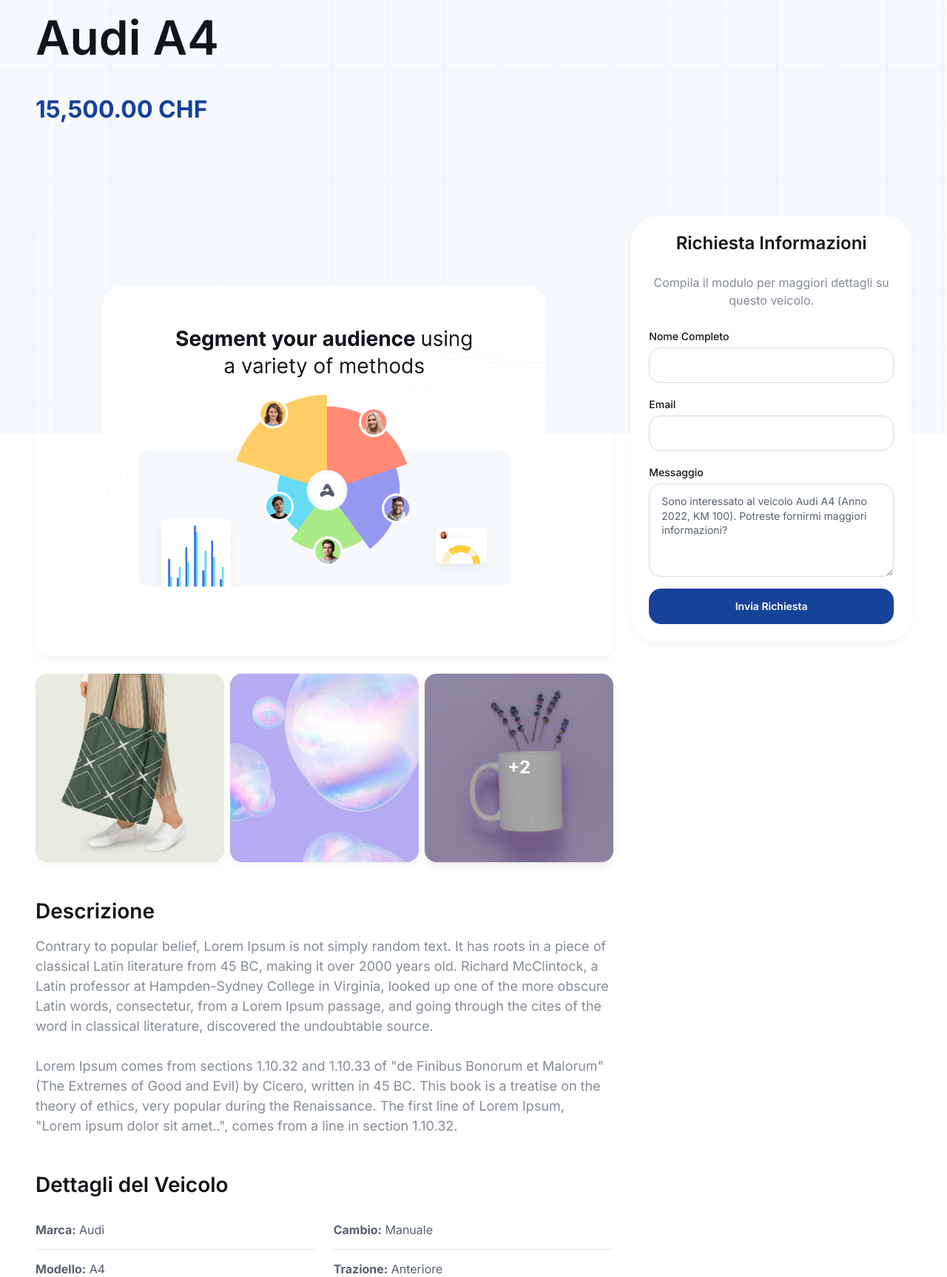
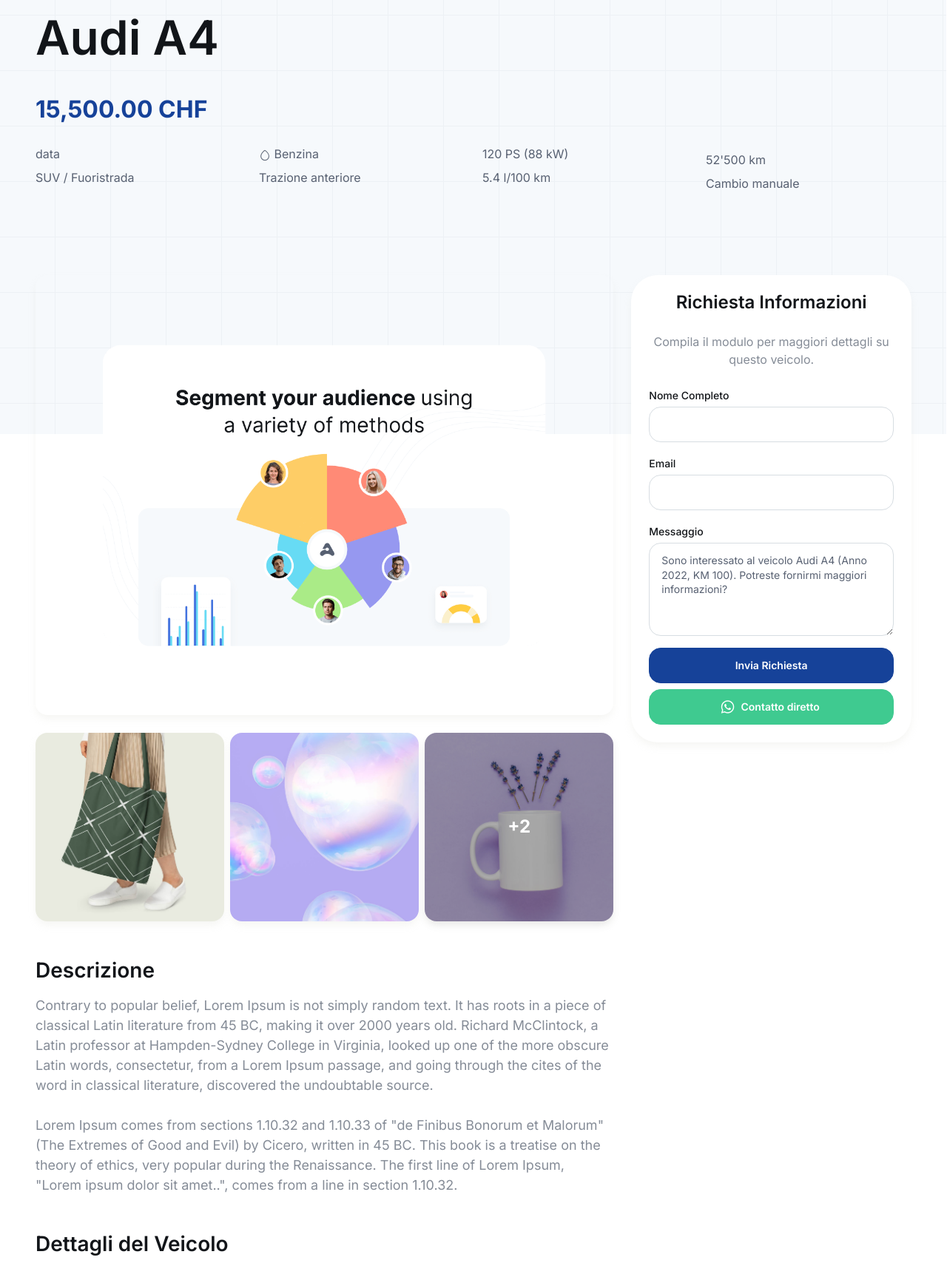
Before and after one commit to ishrid/carrozzeria_sangiorgio, a Django app: a page that uses templates/veicoli_detail.html in a window 1280 px wide. Shown: the part 204-1931 px from the top of the page at 74% size. Run offline with Django 5.2, Linux system fonts and the light colour scheme; data comes from the database, SQL or seed files in the repository; both versions use the stored data as it was after the commit; some libraries are stand-ins or nearby versions.

Commit message:
asdfaskkplloo

```diff
--- a/templates/veicoli_detail.html
+++ b/templates/veicoli_detail.html
@@ -53,6 +53,44 @@
       {% if veicolo.status != 'disponibile' %}
         <span class="badge bg-dark fs-sm">{{ veicolo.get_status_display }}</span>
       {% endif %}
+
+<div class="row">
+    <div class="col-md-3">
+<ul class="list-unstyled mb-3  ">
+
+                            <li class="mb-2">data</li>
+                            <li class="mb-2">SUV / Fuoristrada</li>
+
+                        </ul>
+    </div>
+    <div class="col-md-3">
+        <ul class="list-unstyled mb-3  ">
+
+                            <li class="mb-2"><i class="ai-droplet"></i> Benzina</li>
+
+<li class="mb-2"> Trazione anteriore</li>
+
+
+                        </ul>
+    </div>
+    <div class="col-md-3">
+        <ul class="list-unstyled mb-3  ">
+
+                            <li class="mb-2"> 120 PS (88 kW)</li>
+
+<li class="mb-2"> 5.4 l/100 km</li>
+                        </ul>
+    </div>
+    <div class="col-md-3">
+        <ul class="list-unstyled mb-3  ">
+
+                            <li class="mb-2">
+<li class="mb-2">52'500 km</li>
+                            <li class="mb-2">Cambio manuale</li>
+                        </ul>
+    </div>
+</div>
+
     </div>
 
     <div class="row">
@@ -146,6 +184,38 @@
           {% endfor %}
         </ul>
         {% endif %}
+
+
+{% if veicolo.is_quality %}
+
+        <h2 class="h3 mt-5 mb-3  ">Servizi aggiuntivi del rivenditore</h2>
+        <div class="row mb-5 ">
+          <div class="col-md-6">
+             Quality1
+
+Garanzie per veicoli con prestazioni di alto livello
+
+Copertura di costi di riparazione elevati in caso di sinistro
+
+Autorizzazione velocissima alla riparazione del danno per rientrare in possesso del veicolo in breve tempo
+
+
+          </div>
+           <div class="col-md-6">
+             Nessun anticipo finanziario in caso di sinistro in Svizzera
+
+Copertura in tutta Europa secondo la carta internazionale d’assicurazione
+
+Saperne di più
+          </div>
+        </div>
+
+{% endif%}
+
+
+
+
+
       </div>
 
       {# Colonna destra: Modulo contatto #}
@@ -170,6 +240,7 @@ Sono interessato al veicolo {{ veicolo.marca }} {{ veicolo.modello }} (Anno {{ v
             </div>
             <input type="hidden" name="veicolo_riferimento" value="{{ veicolo.id }}">
             <button type="submit" class="btn btn-primary w-100">Invia Richiesta</button>
+            <button type="submit" class="btn btn-success mt-2 w-100"> <i class="ai-whatsapp fs-xl me-2 ms-n1"></i> Contatto diretto</button>
           </form>
         </div>
       </div>
--- a/vendita/admin.py
+++ b/vendita/admin.py
@@ -15,7 +15,7 @@ class VeicoloInVenditaAdmin(admin.ModelAdmin):
     inlines = [VeicoloImmagineInline] # Abilita l'aggiunta di immagini alla galleria
     fieldsets = (
         (None, {
-            'fields': ('marca', 'modello', 'slug', 'anno', 'chilometraggio', 'prezzo', 'descrizione', 'attivo')
+            'fields': ('marca', 'modello', 'slug', 'anno', 'chilometraggio', 'prezzo', 'descrizione', 'attivo', 'is_quality')
         }),
         ('Specifiche Tecniche', {
             'fields': ('tipo_carburante', 'tipo_cambio', 'trazione', 'potenza_cv', 'cilindrata', 'numero_porte', 'numero_posti')
--- a/vendita/models.py
+++ b/vendita/models.py
@@ -63,6 +63,7 @@ class VeicoloInVendita(models.Model):
 
     data_pubblicazione = models.DateTimeField(auto_now_add=True, verbose_name="Data di Pubblicazione")
     attivo = models.BooleanField(default=True, verbose_name="Disponibile per la Vendita")
+    is_quality = models.BooleanField(default=False, verbose_name="quality?")
 
     class Meta:
         verbose_name = "Veicolo in Vendita"
```
Also changed, not shown: templates/veicoli_list.html (+40 -8 lines), db.sqlite3, static/img/quality.svg (added), vendita/migrations/0003_veicoloinvendita_is_quality.py (added), 1 other file.
